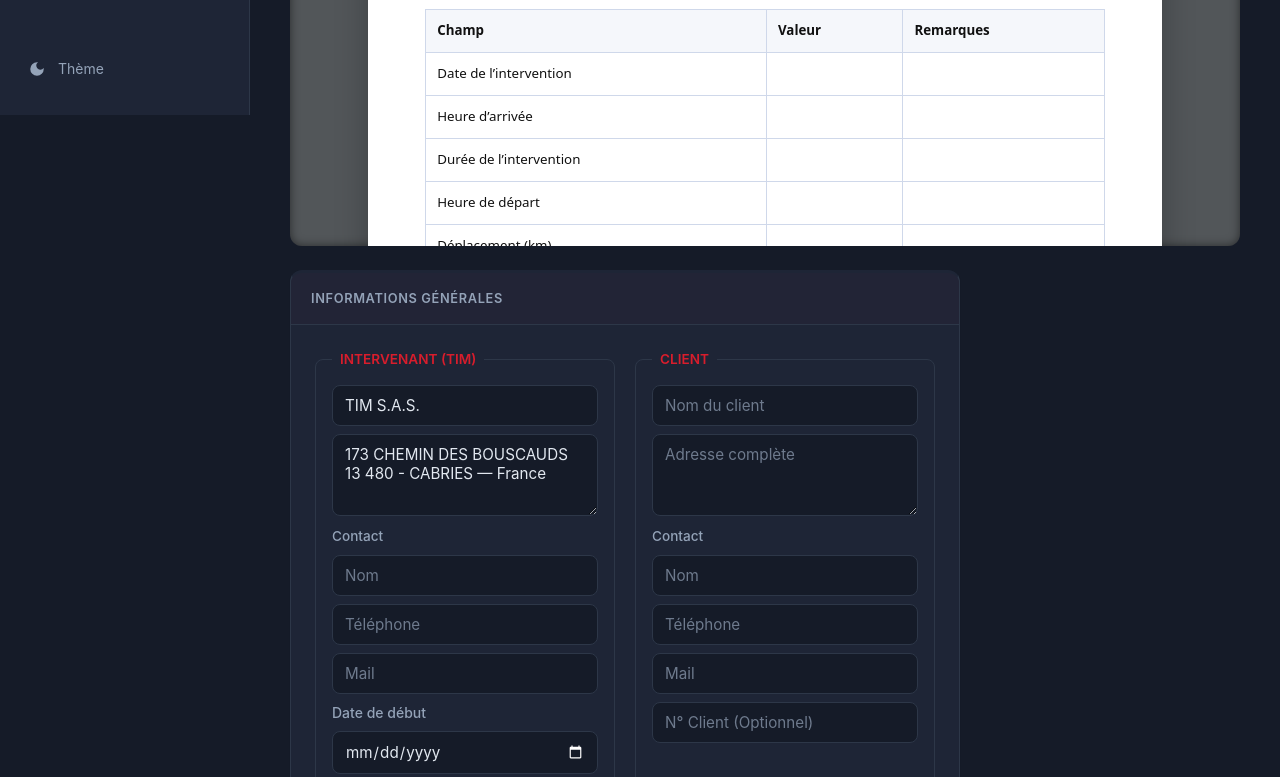
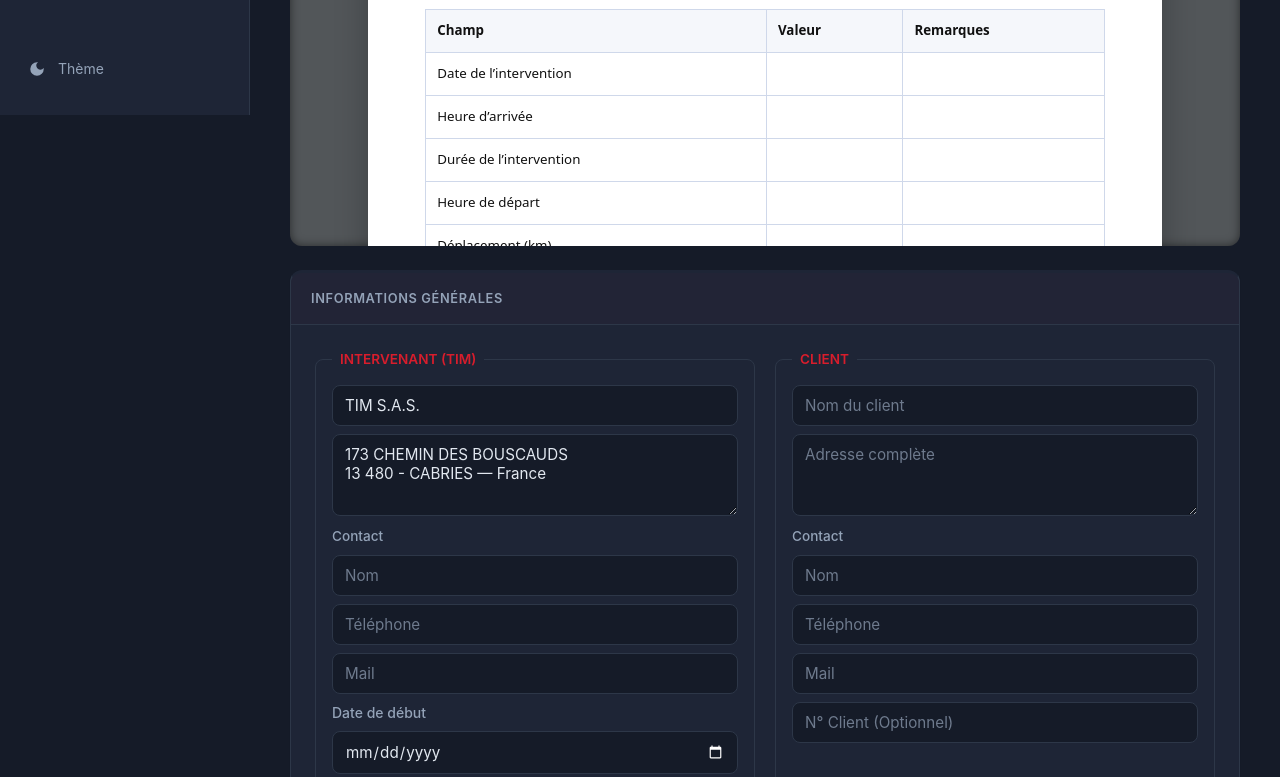
Before and after one commit to TORCHIN-Maxence-24020376/transitools, a plain HTML site: page rapport-intervention.html in a window 1280 px wide. Shown: the part 685-1462 px from the top of the page. Drawn offline with Linux system fonts and the light colour scheme.

Commit message:
fix UI responsive

```diff
--- a/assets/css/report.css
+++ b/assets/css/report.css
@@ -122,6 +122,10 @@
     .preview-col {
         width: 100%;
         order: -1;
+    }
+
+    .form-col {
+        width: 100%;
     }
 
     .layout-split.preview-hidden .preview-col {
```
